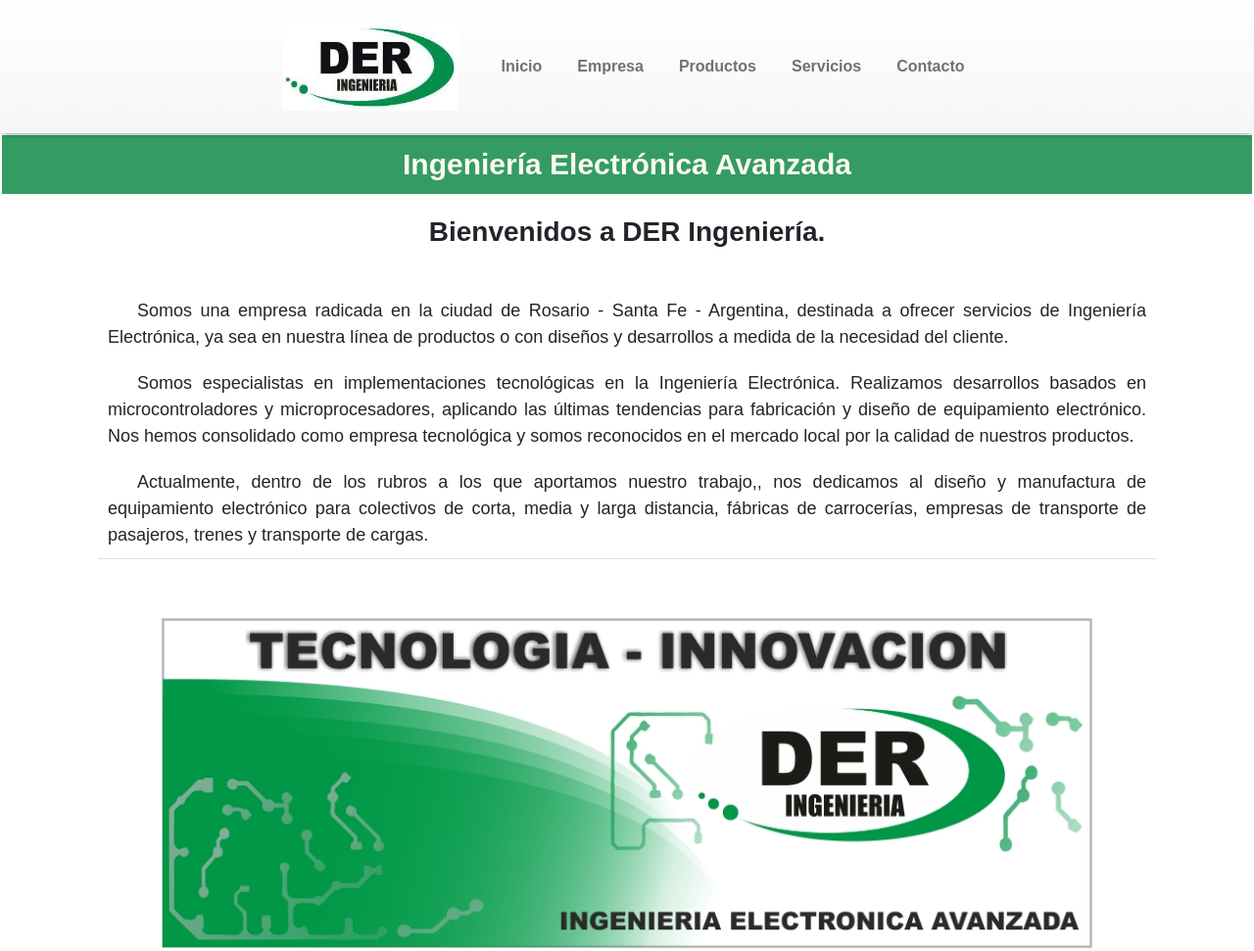
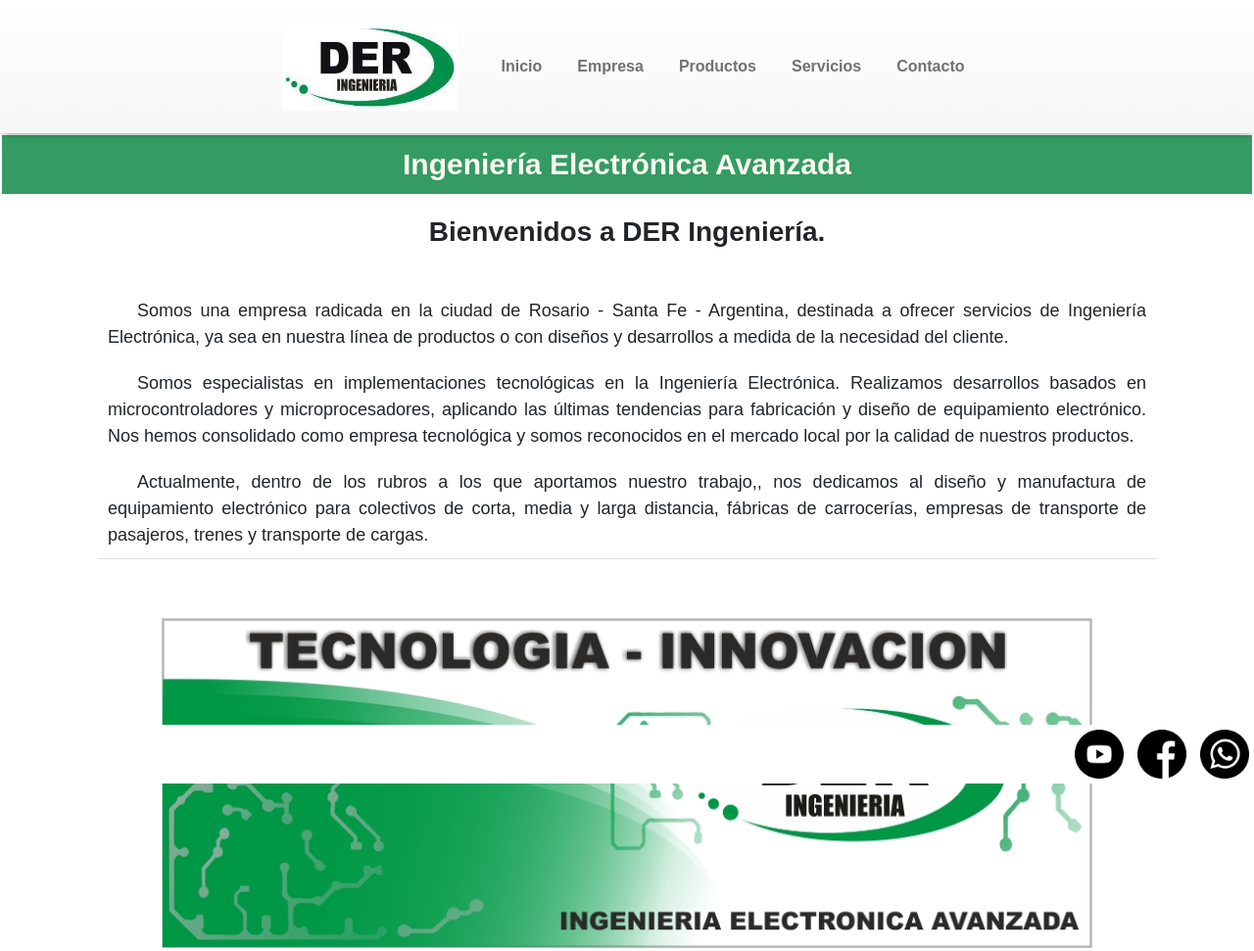
Before and after one commit to diegomlhub/proyectoWebLofiego, a website: page index.html in a window 1280 px wide. Shown: the top 971 px of the page at 98% size. Drawn offline with nearby package versions, Linux system fonts and the light colour scheme.

Commit message:
Footer con position fixed

```diff
--- a/scss/components/_footer.scss
+++ b/scss/components/_footer.scss
@@ -2,8 +2,11 @@
 .pie{
     display: flex;
     justify-content: right;
-    align-items: center;
-    margin: 15px;
+    position: fixed;
+    left: 0;
+    bottom: 0;
+    width: 100%;
+    background-color: white;
     div{
         a{
             img{
```
Also changed, not shown: css/estilos.css.
